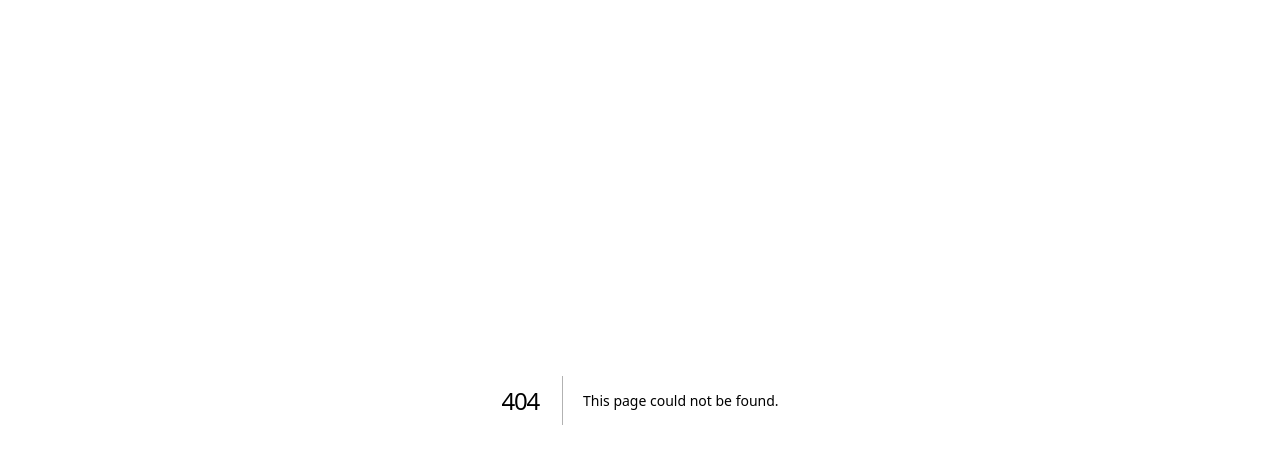
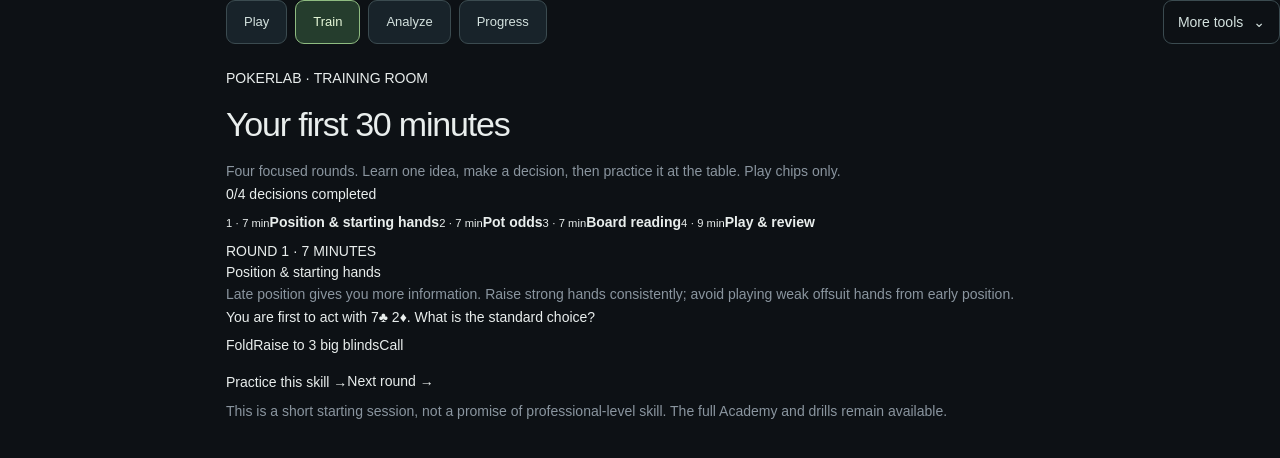
Before and after one commit to vendoraise-lang/Poker-software, a Next.js app: page /bootcamp in a window 1280 px wide. Before the commit this address had no page. Shown: the top 458 px of the page. Built offline with nearby package versions, Linux system fonts and the light colour scheme.

Commit message:
Launch 30-minute guided interactive poker training course

```diff
--- /dev/null
+++ b/app/bootcamp/page.tsx
@@ -0,0 +1,24 @@
+"use client";
+import Link from "next/link";
+import { useState } from "react";
+import WorkspaceLinks from "@/components/WorkspaceLinks";
+
+const drills = [
+  { title:"Position & starting hands", minutes:7, lesson:"Late position gives you more information. Raise strong hands consistently; avoid playing weak offsuit hands from early position.", question:"You are first to act with 7♣ 2♦. What is the standard choice?", options:["Fold","Raise to 3 big blinds","Call"], correct:0, why:"Seven-deuce offsuit performs poorly and is usually a clear fold from early position.", href:"/?workspace=Train"},
+  { title:"Pot odds", minutes:7, lesson:"Compare the price of calling with the pot you could win. Required equity = call ÷ (pot before call + call).", question:"The pot has 80 chips. You face a 20-chip call. What equity do you need?", options:["20%","25%","50%"], correct:0, why:"20 ÷ (80 + 20) = 20%. This is a simplified break-even threshold before future betting.", href:"/practice/pot-odds"},
+  { title:"Board reading", minutes:7, lesson:"Recognize made hands, flush/straight possibilities, and which cards help opponents. Avoid confusing an attractive draw with a made hand.", question:"You hold A♠ Q♠ on K♠ 8♠ 2♦. What do you have?", options:["A made flush","A flush draw","One pair"], correct:1, why:"You have four spades total and need one more spade to make a flush.", href:"/practice/postflop"},
+  { title:"Play & review", minutes:9, lesson:"Play several hands and review one important decision. Winning a pot doesn't automatically mean you made the best decision.", question:"You win after making a risky call. What's the best next step?", options:["Always repeat the call","Review price, ranges, and alternatives","Ignore the hand"], correct:1, why:"Evaluate decision quality rather than short-term results. That is how systematic improvement works.", href:"/?workspace=Practice"},
+];
+export default function Bootcamp(){
+ const [step,setStep]=useState(0); const [answers,setAnswers]=useState<Record<number,number>>({});
+ const lesson=drills[step]; const selected=answers[step]; const done=Object.keys(answers).length;
+ return <main className="bootcamp-screen">
+   <WorkspaceLinks current="Academy"/>
+   <div className="bootcamp-head"><span>POKERLAB · TRAINING ROOM</span><h1>Your first 30 minutes</h1><p>Four focused rounds. Learn one idea, make a decision, then practice it at the table. Play chips only.</p></div>
+   <div className="bootcamp-progress"><span>{done}/4 decisions completed</span><div><i style={{width:`${done*25}%`}}/></div></div>
+   <div className="bootcamp-steps">{drills.map((d,i)=><button key={d.title} className={step===i?"selected":""} onClick={()=>setStep(i)}><small>{i+1} · {d.minutes} min</small><strong>{d.title}</strong></button>)}</div>
+   <section className="bootcamp-lesson"><div className="bootcamp-eyebrow">ROUND {step+1} · {lesson.minutes} MINUTES</div><h2>{lesson.title}</h2><p>{lesson.lesson}</p><div className="bootcamp-question"><h3>{lesson.question}</h3>{lesson.options.map((opt,i)=><button key={opt} disabled={selected!==undefined} className={selected===i?"picked":""} onClick={()=>setAnswers(old=>({...old,[step]:i}))}>{opt}</button>)}{selected!==undefined&&<div className="bootcamp-answer" role="status"><strong>{selected===lesson.correct?"Good decision":"Review this concept"}</strong><p>{lesson.why}</p></div>}</div>
+     <div className="bootcamp-next"><Link href={lesson.href}>Practice this skill →</Link><button onClick={()=>setStep((step+1)%4)}>{step===3?"Back to round 1":"Next round →"}</button></div>
+   </section><p className="bootcamp-footnote">This is a short starting session, not a promise of professional-level skill. The full Academy and drills remain available.</p>
+ </main>;
+}
```
